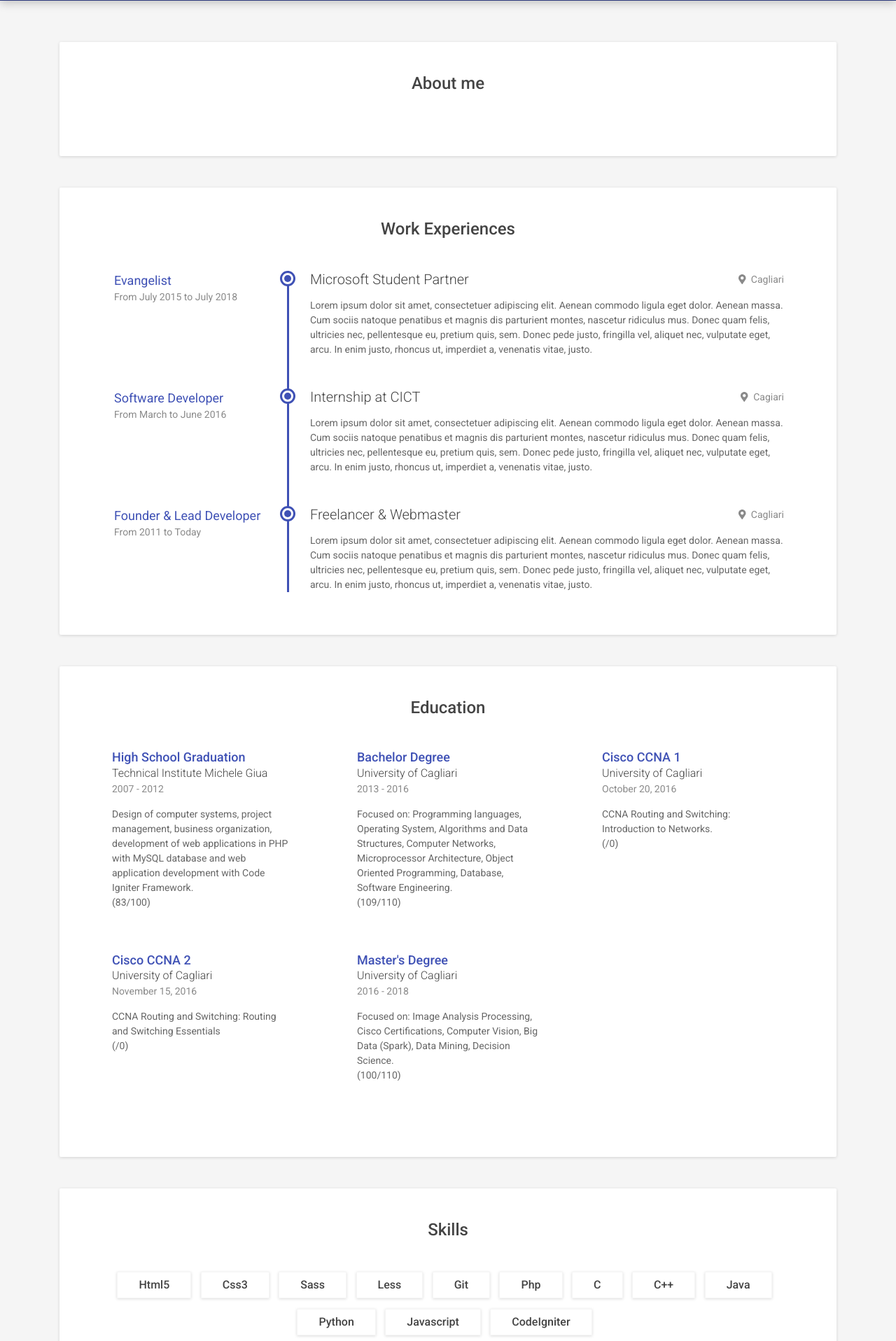
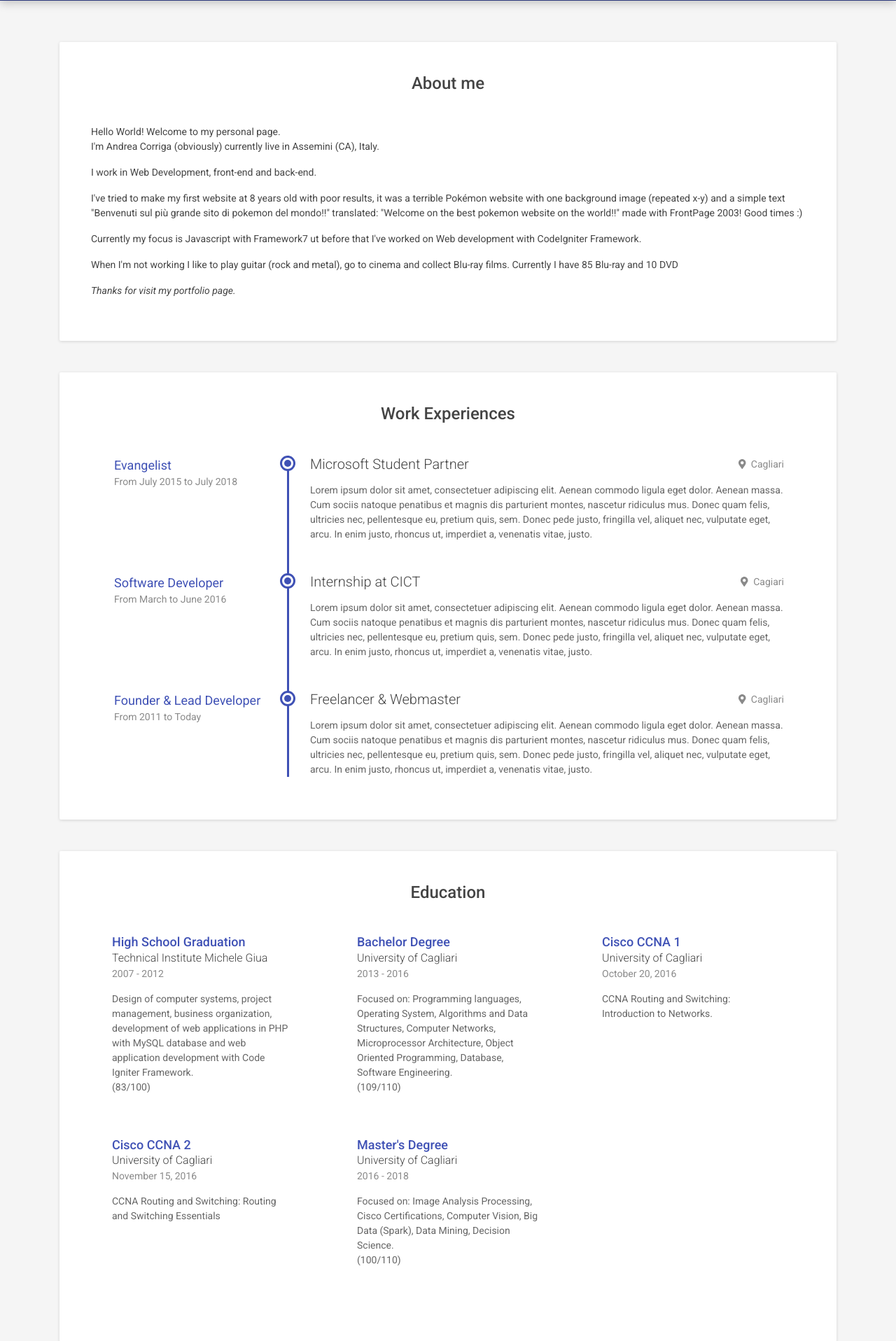
Before and after one commit to AsoStrife/Personal-Website, a CodeIgniter app: page /database/ in a window 1280 px wide. Shown: the part 606-2522 px from the top of the page at 70% size. Run offline with CodeIgniter, Linux system fonts and the light colour scheme; data comes from the database, SQL or seed files in the repository; both versions use the stored data as it was after the commit.

Commit message:
Added preview of Bio

```diff
--- a/application/config/config.php
+++ b/application/config/config.php
@@ -24,7 +24,7 @@ defined('BASEPATH') OR exit('No direct script access allowed');
 |
 */
 $config['base_url'] = 'https://dev.andreacorriga.com';
-//$config['base_url'] = 'http://localhost';
+$config['base_url'] = 'http://localhost';
 
 /*
 |--------------------------------------------------------------------------
--- a/application/views/home.php
+++ b/application/views/home.php
@@ -8,6 +8,18 @@
 		<!-- Bio -->
 		<section id="experiences-section" class="experiences-section section">
 			<h1 class="section-title">About me</h1>
+
+			<div class="row">
+				<div class="item col-md-12">
+					<p> Hello World! Welcome to my personal page. <br> I'm Andrea Corriga (obviously) currently live in Assemini (CA), Italy. </p>
+					<p> I work in Web Development, front-end and back-end.</p>
+					<p> I've tried to make my first website at 8 years old with poor results, it was a terrible Pokémon website with one background image (repeated x-y) and a simple text "Benvenuti sul più grande sito di pokemon del mondo!!" translated: "Welcome on the best pokemon website on the world!!" made with FrontPage 2003! Good times :) </p>
+					<p> Currently my focus is Javascript with Framework7  ut before that I've worked on Web development with CodeIgniter Framework. </p>
+
+					<p> When I'm not working I like to play guitar (rock and metal), go to cinema and collect Blu-ray films. Currently I have 85 Blu-ray and 10 DVD </p>
+					<p> <i> Thanks for visit my portfolio page. </i> </p>
+				</div>
+			</div>
 		</section>
 
 		<!-- Work Experiences -->
@@ -45,7 +57,10 @@
 							<h3 class="degree"> <?=$edu->graduate;?> </h3>
 							<div class="education-body"> <?=$edu->school;?> </div>
 							<div class="time"> <?=$edu->duration;?> </div>
-							<div class="desc"> <?=$edu->description;?> <p>(<?=$edu->vote;?>/<?=$edu->vote_max;?>) </p> </div>
+							<div class="desc">
+								<?=$edu->description;?>
+								<? if($edu->vote != null): ?> <p> (<?=$edu->vote;?>/<?=$edu->vote_max;?>) <? endif; ?> </p>
+							</div>
 						</div><!--//item-inner-->
 					</div><!--//item-->
 				<? endforeach; ?>
```
Also changed, not shown: sql/andreacorriga.sql (+7 -5 lines).
